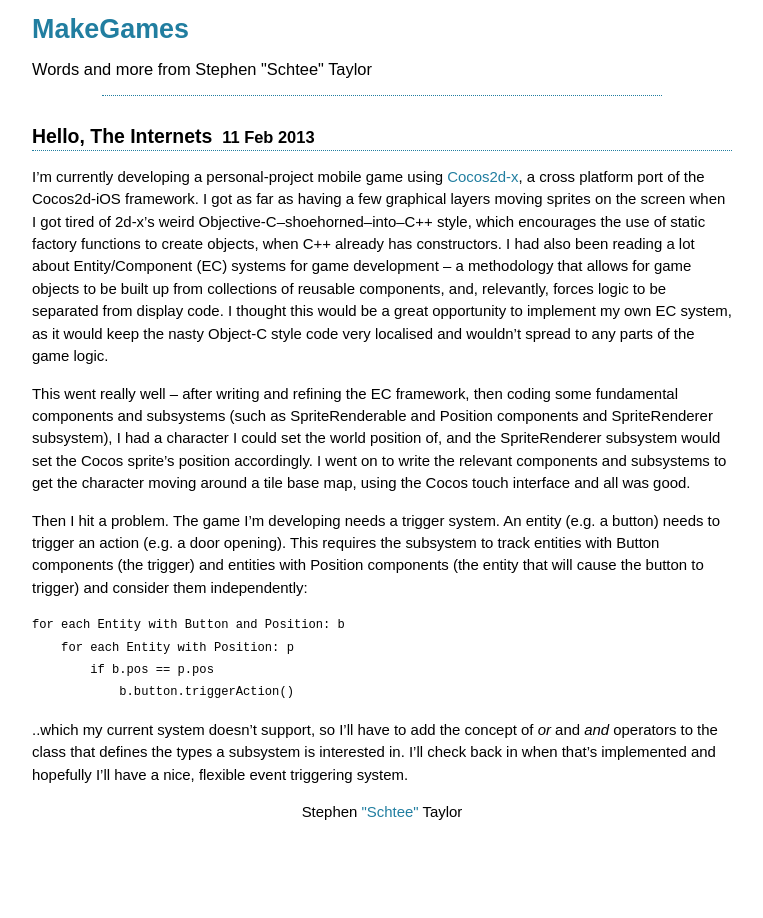
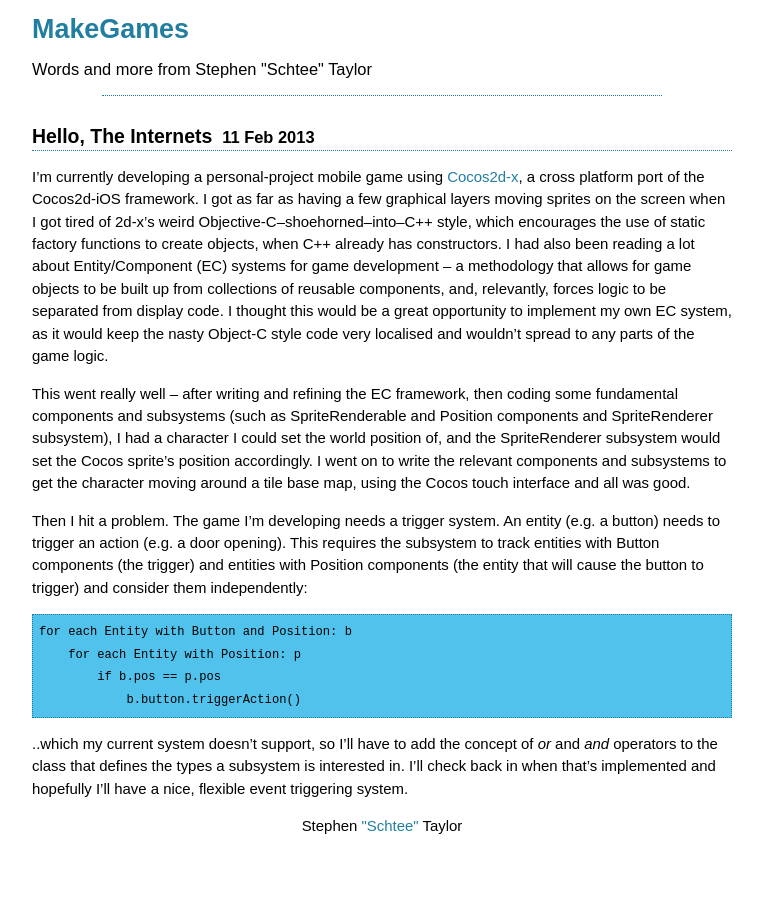
Before and after one commit to Schtee/schtee.github.io, a Jekyll site: the page built from _posts/2013-02-11-hello-the-internets.md, in a window 1280 px wide. Shown: the whole page, without its empty margins (258-1021 px from the left). Built offline with Jekyll 4.4.1, drawn with Linux system fonts in a browser that asks for light colours; Markdown is read by kramdown in place of the engine named in the settings.

Commit message:
Added `pre` for code snippets

```diff
--- a/css/main.scss
+++ b/css/main.scss
@@ -136,6 +136,13 @@ line-height:1.5em;
    margin-right:0.3em;
 }
 
+.post pre
+{
+   border:1px dotted $dividercolor;
+   background-color:$schemelightblue;
+   padding:0.5em;
+}
+
 .pagination, .footer
 {
    text-align:center;
```
